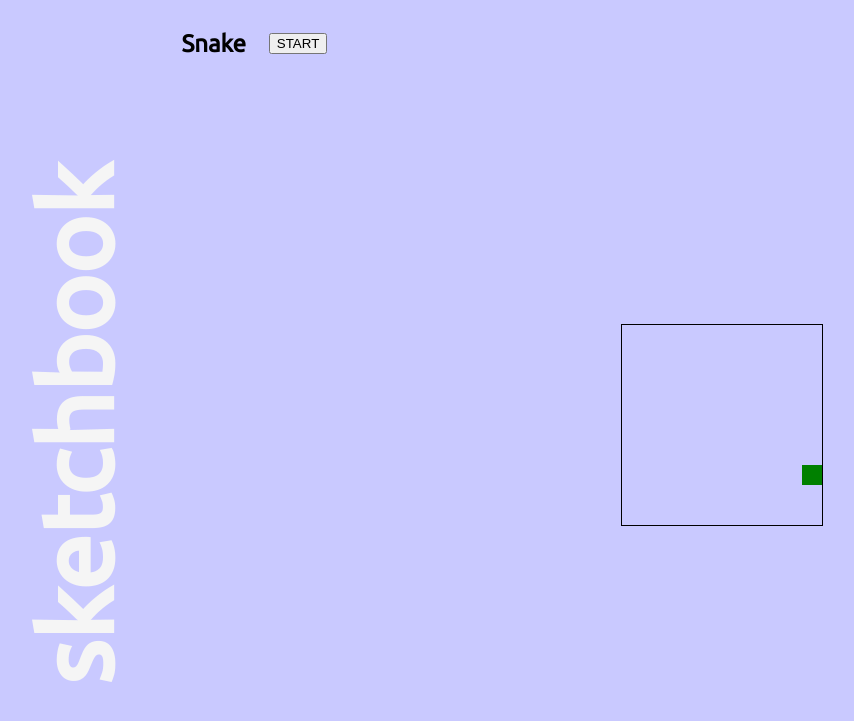
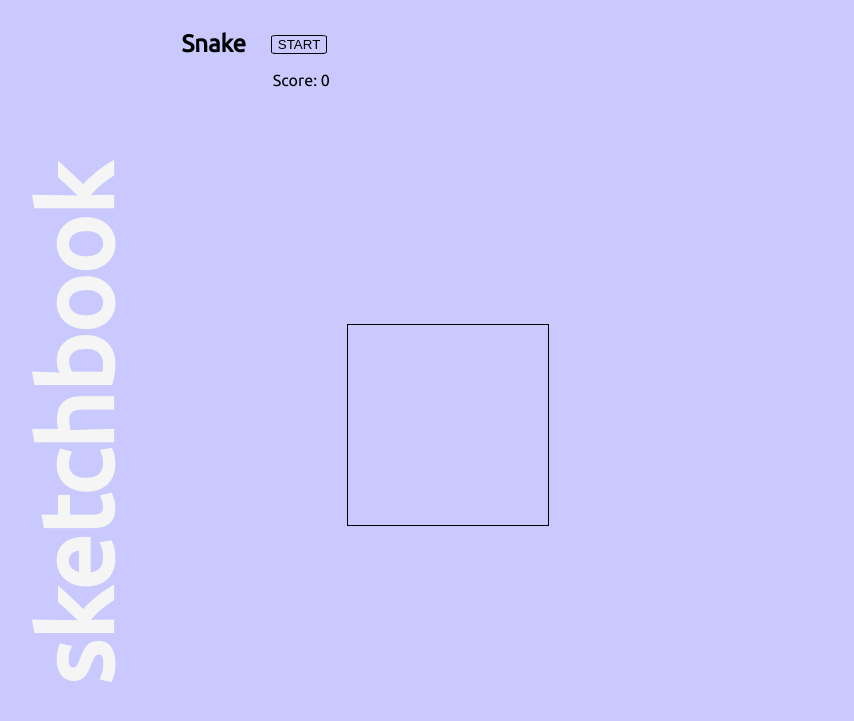
Before and after one commit to mpampolina/microprojects.github.io, a Jekyll site: the page built from snake/index.html, in a window 1280 px wide. Shown: the top 721 px of the page, without its empty margins (132-986 px from the left). Built offline with Jekyll 4.4.1, drawn with Linux system fonts in a browser that asks for light colours.

Commit message:
add scoreboard and game start functions

```diff
--- a/snake/app.js
+++ b/snake/app.js
@@ -1,27 +1,53 @@
 /* Things we need to do:
 1. Randomly generate an apple after an apple has been eaten
 2. Be able to control the snake
-3. The snake will move automatically after 1 second
+3. The snake will move automatically after 250ms
 3. Have the snake grow by one cell after an apple has been eaten
 4. If the snake bumps into itself or into a wall it is game over.
 */
 
 document.addEventListener("DOMContentLoaded", () => {
   const squares = document.querySelectorAll(".grid div");
+  const start = document.querySelector("#start");
+  const scoreboard = document.querySelector('#score');
   const arrowKeys = { left: 37, up: 38, right: 39, down: 40 };
-  let snake = {
-    // div coordinates for the snake's head, body, and tail respectively
-    Coordinates: [32, 31, 30],
-    // direction instructions for the snake's head, body and tail respectively
-    Direction: [1, 1, 1],
-    // direction instructions for the snake's trailing "ghost" tail
-    TailDirection: 1,
-  };
+  // snake object
+  let snake;
   // row width (in divs) of the game board
   const rowWidth = 10;
   // user inputted value that dictates the next direction instruction for the
   // snake head
-  let nextCurrentDirection = 1;
+  let nextCurrentDirection;
+  let timerID;
+  let score;
+
+  function gameStart() {
+    squares.forEach((square) => square.classList.remove("snake"));
+    squares.forEach((square) => square.classList.remove("apple"));
+    snake = {
+      // div coordinates for the snake's head, body, and tail respectively
+      Coordinates: [32, 31, 30],
+      // direction instructions for the snake's head, body and tail respectively
+      Direction: [1, 1, 1],
+      // direction instructions for the snake's trailing "ghost" tail
+      TailDirection: 1,
+    };
+    // the next direction instruction for the snake head is to move right
+    nextCurrentDirection = 1;
+    incrementScore(true);
+    generateApple();
+    document.addEventListener("keydown", controlSnake);
+    timerID = setInterval(moveSnake, 250);
+  }
+
+  function incrementScore(newGame) {
+    if (newGame) {
+      score = 0
+    } else {
+      score++;
+    }
+    scoreboard.textContent = score;
+  }
 
   function moveSnake() {
     [gameOver, apple] = collisionDetect(
@@ -40,6 +66,7 @@
           -1 * snake.TailDirection;
         snake.Coordinates.push(tailCoordinate);
         snake.Direction.push(snake.TailDirection);
+        incrementScore(false);
       }
       // move the snake coordinates by their direction and then draw the snake
       for (i = 0; i < snake.Coordinates.length; i++) {
@@ -47,7 +74,8 @@
         squares[snake.Coordinates[i]].classList.add("snake");
       }
     } else {
-      alert("Game Over");
+      alert(`Game Over. Your final score was ${score}. Press start to play again!`);
+      squares.forEach((square) => square.classList.remove("apple"));
       clearInterval(timerID);
     }
     // remove the last direction instruction and store it as the "ghost" value
@@ -55,7 +83,6 @@
     // add the latest user inputted direction instruction
     snake.Direction.unshift(nextCurrentDirection);
   }
-
 
   function collisionDetect(headCoordinate, currentDirection) {
     let gameOver = false;
@@ -111,6 +138,5 @@
     }
   }
 
-  document.addEventListener("keydown", controlSnake);
-  let timerID = setInterval(moveSnake, 250);
+  start.addEventListener("click", gameStart);
 });
--- a/snake/index.html
+++ b/snake/index.html
@@ -7,8 +7,10 @@
 <script src="{{ site.baseurl }}/snake/app.js"></script>
 <main class="flexContainer">
   <h2>Snake</h2>
-  <button id="start">START</button>
-  <p id="score"></p>
+  <div>
+    <button id="start" style="display: block;">START</button>
+    <p class="scoreboard">Score: <span id="score">0</span></p>
+  </div>
   <div class="grid">
     <div></div>
     <div></div>
@@ -45,7 +47,7 @@
     <div></div>
     <div></div>
     <div></div>
-    <div class="apple"></div>
+    <div></div>
     <div></div>
     <div></div>
     <div></div>
--- a/snake/snake.css
+++ b/snake/snake.css
@@ -5,7 +5,6 @@
   height: 200px;
   border: 1px solid black;
   align-self: center;
-  margin: auto;
 }
 
 .grid div {
@@ -26,9 +25,16 @@
 }
 
 #start {
-  /* display: inline; */
-  align-self: baseline;
-  margin: 13px;
+  align-self: flex-start;
+  background: none;
+  border: 1px solid black;
+  border-radius: 10%;
+  margin: 15px;
+}
+
+.scoreboard {
+  align-self: flex-start;
+  margin: 17px;
 }
 
 h2 {
```
